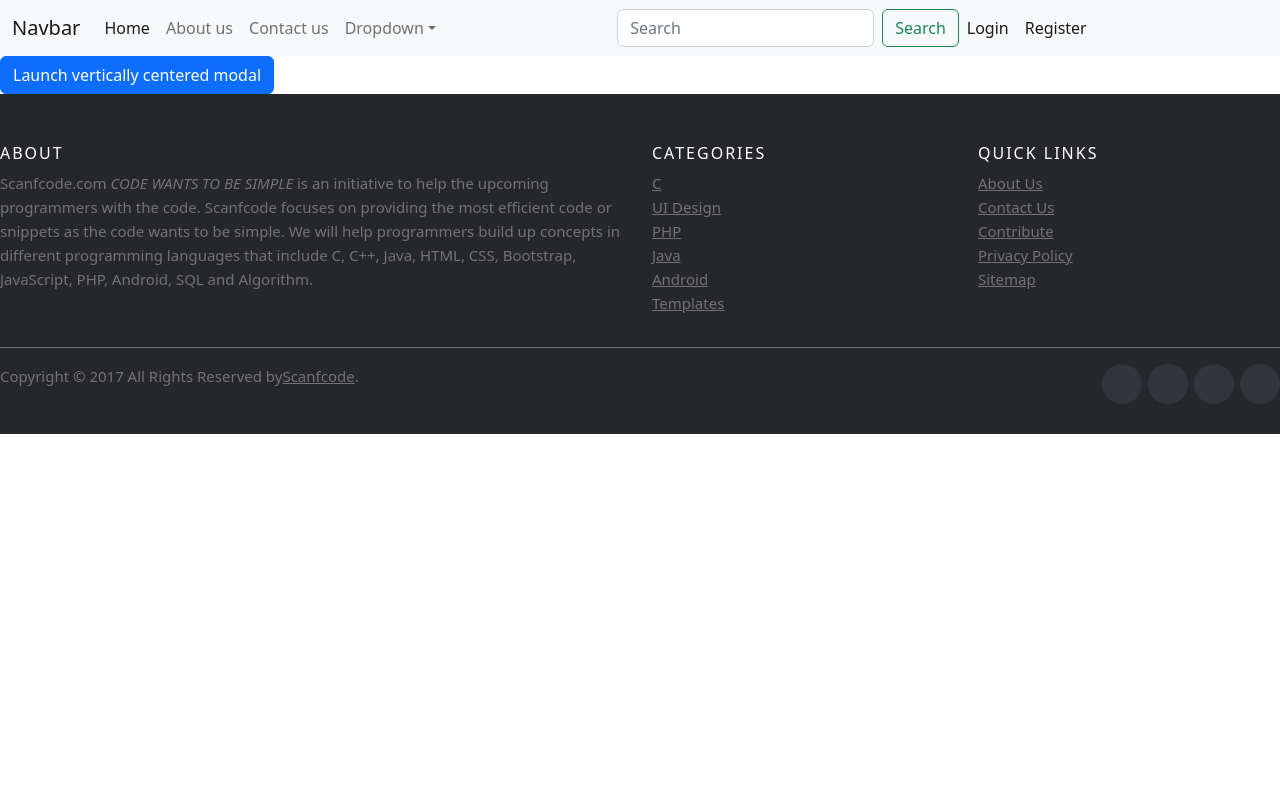
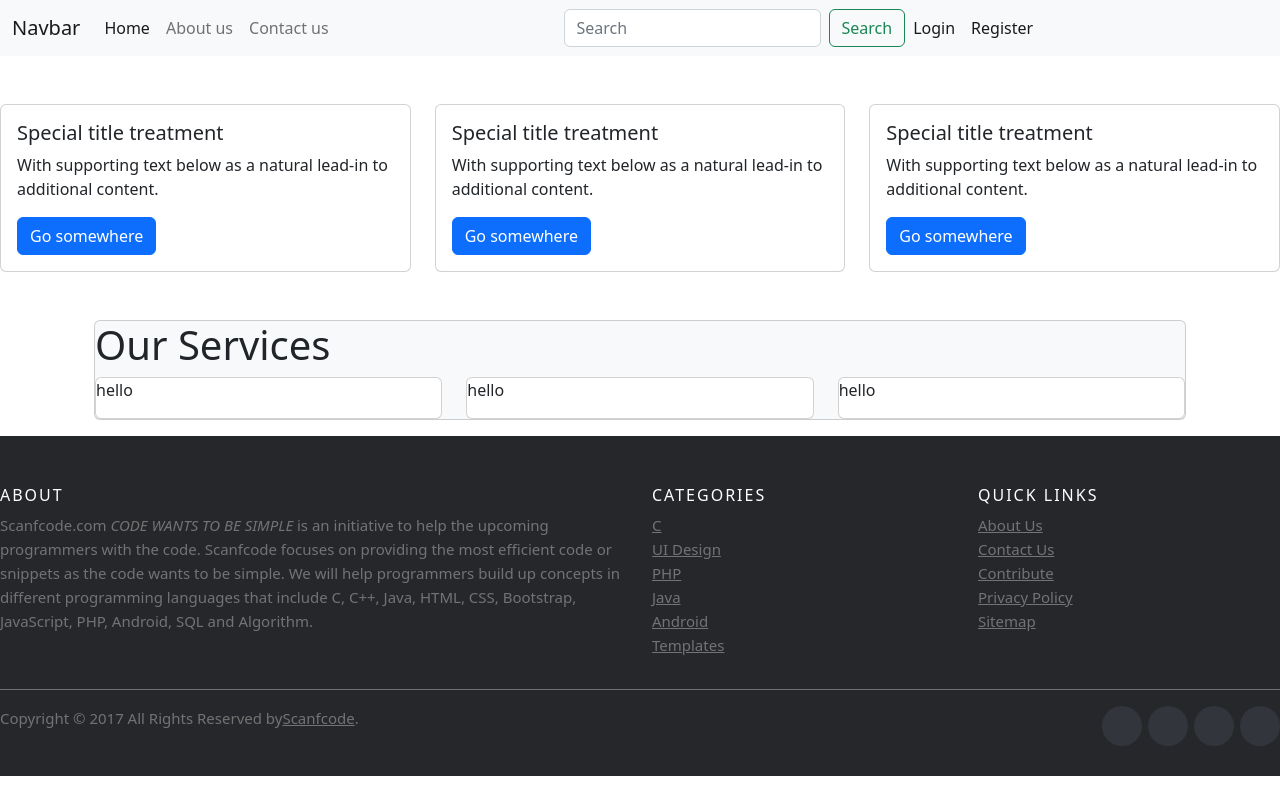
Before and after one commit to muhabilal/ecommerce, a React (Create React App) app: page /Aboutus in a window 1280 px wide. Built offline with nearby package versions, Linux system fonts and the light colour scheme.

Commit message:
complete Login register

```diff
--- a/src/Accounts/LogIn.jsx
+++ b/src/Accounts/LogIn.jsx
@@ -1,14 +1,59 @@
 import React, { useState } from "react";
-
+import CenterModal from "../Components/CenterModal";
+import Input from "../Components/Input";
+import { Link, useNavigate } from "react-router-dom";
 import "./Account.css";
-import Card from "../Components/Card";
 function LogIn() {
   const [email, setEmail] = useState("");
   const [password, setPassword] = useState("");
+  const [modalShow, setModalShow] = React.useState(false);
+  console.log("modal is", modalShow);
+  const navigate = useNavigate();
   return (
     <>
       <div className="container1">
-        <Card title="Login" btnText="Login" btntext="Forget Passcode" />
+        <div class="card w-50  m-auto h-100">
+          <div class="card-body">
+            <h1 class="card-title text-center">Login</h1>
+            <p class="card-text">
+              Welcome Back! Register Your account and buy products in cheap
+              prices.
+            </p>
+            <div class="mb-3 row">
+              <Input Label="Email" InputType="text" />
+            </div>
+            <div class="mb-3 row">
+              <Input Label="Password" InputType="password" />
+            </div>
+            <div className="d-grid gap-2 d-md-flex justify-md-end">
+              <Link to={"/Register"}>Don't have an account</Link>
+            </div>
+            <div className="d-grid gap-2 d-md-flex justify-content-between">
+              <button
+                type="button"
+                class="btn btn-primary"
+                onClick={() => navigate("/")}
+              >
+                Login
+              </button>
+              <button
+                type="button"
+                class="btn btn-primary"
+                onClick={() => setModalShow(true)}
+              >
+                Forget
+              </button>
+              {modalShow == true ? (
+                <CenterModal
+                  show={modalShow}
+                  title="Welcome!"
+                  header="Recover Passcode"
+                  onHide={() => setModalShow(false)}
+                />
+              ) : null}
+            </div>
+          </div>
+        </div>
       </div>
     </>
   );
--- a/src/Accounts/Register.jsx
+++ b/src/Accounts/Register.jsx
@@ -1,11 +1,46 @@
 import React from "react";
+import { useNavigate } from "react-router-dom";
+import { Navigation } from "swiper";
+import Input from "../Components/Input";
 import "./Account.css";
-import Card from "../Components/Card";
 function Register() {
+  const naviagte = useNavigate();
   return (
     <>
       <div className="container1">
-        <Card title="Register" btnText="Register" btntext="Login" />
+        <div class="card w-50  m-auto h-100">
+          <div class="card-body">
+            <h1 class="card-title text-center">Register</h1>
+            <p class="card-text">
+              Welcome Back! Enter your registered account.
+            </p>
+            <div class="mb-3 row">
+              <Input Label="UserName" InputType="text" />
+            </div>
+            <div class="mb-3 row">
+              <Input Label="Email" InputType="text" />
+            </div>
+            <div class="mb-3 row">
+              <Input Label="Password" InputType="text" />
+            </div>
+            <div className="d-grid gap-2 d-md-flex justify-content-between">
+              <button
+                type="button"
+                class="btn btn-primary"
+                onClick={() => naviagte("/Login")}
+              >
+                Register
+              </button>
+              <button
+                type="button"
+                class="btn btn-primary"
+                onClick={() => naviagte("/Login")}
+              >
+                Login
+              </button>
+            </div>
+          </div>
+        </div>
       </div>
     </>
   );
--- a/src/Components/Card.jsx
+++ b/src/Components/Card.jsx
@@ -1,76 +1,41 @@
 import React from "react";
-import CenterModal from "./CenterModal";
-function Card(props) {
-  const header = props.title;
-  const text = props.btnText;
-  const text1 = props.btntext;
-  const [modalShow, setModalShow] = React.useState(false);
-  console.log("modal is", modalShow);
+
+function Card() {
   return (
-    <div class="card w-50  m-auto h-100">
+    <>
+      <div class="card">
         <div class="card-body">
-        <h1 class="card-title text-center">{header}</h1>
+          <h5 class="card-title">Special title treatment</h5>
           <p class="card-text">
-          Welcome Back! Register Your account and buy products in cheap prices.
+            With supporting text below as a natural lead-in to additional
+            content.
           </p>
-        <div class="mb-3 row">
-          <label for="staticEmail" class="col-sm-2 col-form-label">
-            Username
-          </label>
-          <div class="col-sm-10">
-            <input
-              type="text"
-              class="form-control"
-              // id="staticEmail"
-              // value="email@example.com"
-            />
+          <a href="#" class="btn btn-primary">
+            Go somewhere
+          </a>
         </div>
       </div>
-        <div class="mb-3 row">
-          <label for="staticEmail" class="col-sm-2 col-form-label">
-            Email
-          </label>
-          <div class="col-sm-10">
-            <input
-              type="text"
-              class="form-control"
-              id="staticEmail"
-              // value="email@example.com"
-            />
+      {/* <div class="card mb-3" style="max-width: 540px;">
+        <div class="row g-0">
+          <div class="col-md-4">
+            <img src="..." class="img-fluid rounded-start" alt="..." />
           </div>
-        </div>
-        <div class="mb-3 row">
-          <label for="inputPassword" class="col-sm-2 col-form-label">
-            Password
-          </label>
-          <div class="col-sm-10">
-            <input type="password" class="form-control" id="inputPassword" />
-          </div>
-        </div>
-        <div className="d-grid gap-2 d-md-flex justify-content-between">
-          <button type="button" class="btn btn-primary">
-            {text}
-          </button>
-          <button
-            type="button"
-            class="btn btn-primary"
-            onClick={() =>
-              text1 == "Forget Passcode" ? setModalShow(true) : false
-            }
-          >
-            {text1}
-          </button>
-          {modalShow == true ? (
-            <CenterModal
-              show={modalShow}
-              title="Welcome!"
-              header="Recover Passcode"
-              onHide={() => setModalShow(false)}
-            />
-          ) : null}
+          <div class="col-md-8">
+            <div class="card-body">
+              <h5 class="card-title">Card title</h5>
+              <p class="card-text">
+                This is a wider card with supporting text below as a natural
+                lead-in to additional content. This content is a little bit
+                longer.
+              </p>
+              <p class="card-text">
+                <small class="text-muted">Last updated 3 mins ago</small>
+              </p>
             </div>
           </div>
         </div>
+      </div> */}
+    </>
   );
 }
 
--- /dev/null
+++ b/src/Components/Input.jsx
@@ -0,0 +1,14 @@
+import React from "react";
+
+function Input(props) {
+  return (
+    <>
+      <label class="col-sm-2 col-form-label">{props.Label}</label>
+      <div class="col-sm-10">
+        <input type={props.InputType} class="form-control" />
+      </div>
+    </>
+  );
+}
+
+export default Input;
--- a/src/Components/NavBar.jsx
+++ b/src/Components/NavBar.jsx
@@ -35,7 +35,7 @@ function NavBar() {
                 Contact us
               </a>
             </li>
-            <li class="nav-item dropdown">
+            {/* <li class="nav-item dropdown">
               <a
                 class="nav-link dropdown-toggle"
                 href="#"
@@ -66,7 +66,7 @@ function NavBar() {
                   </a>
                 </li>
               </ul>
-            </li>
+            </li> */}
           </ul>
           <form class="d-flex">
             <input
@@ -79,7 +79,7 @@ function NavBar() {
               Search
             </button>
           </form>
-          <ul class="navbar-nav me-auto mb-2 mb-lg-0">
+          <ul class="navbar-nav me-auto mb-2 mb-lg-0 ">
             <li class="nav-item">
               <a class="nav-link active" aria-current="page" href="/Login">
                 Login
--- a/src/Home/About/Aboutus.jsx
+++ b/src/Home/About/Aboutus.jsx
@@ -1,19 +1,47 @@
 import React, { useState } from "react";
-
 import Footer from "../../Components/Footer";
-import { Button } from "react-bootstrap";
 import NavBar from "../../Components/NavBar";
-import CenterModal from "../../Components/CenterModal";
-
+import Card from "../../Components/Card";
 function Aboutus() {
   const [modalShow, setModalShow] = React.useState(false);
   return (
     <>
       <NavBar />
-      <Button variant="primary" onClick={() => setModalShow(true)}>
-        Launch vertically centered modal
-      </Button>
-      <CenterModal show={modalShow} onHide={() => setModalShow(false)} />
+      <div class="row mt-5">
+        <div class="col-sm-4">
+          <Card />
+        </div>
+        <div class="col-sm-4">
+          <Card />
+        </div>
+        <div class="col-sm-4">
+          <Card />
+        </div>
+      </div>
+      <div className="container">
+        <div className="container mt-5">
+          <div class="card mb-3 bg-light">
+            <div className="row ">
+              <h1>Our Services</h1>
+              <div className="col-sm-4">
+                <div className="card">
+                  <p>hello</p>
+                </div>
+              </div>
+              <div className="col-sm-4">
+                <div className="card">
+                  <p>hello</p>
+                </div>
+              </div>
+              <div className="col-sm-4">
+                <div className="card">
+                  <p>hello</p>
+                </div>
+              </div>
+            </div>
+          </div>
+        </div>
+      </div>
       <Footer />
     </>
   );
--- a/src/Home/Contact/Contactus.jsx
+++ b/src/Home/Contact/Contactus.jsx
@@ -1,11 +1,23 @@
 import React from "react";
+import Footer from "../../Components/Footer";
 import NavBar from "../../Components/NavBar";
-
+import Card from "../../Components/Card";
 function Contactus() {
   return (
     <>
       <NavBar />
-      <div>Contactus</div>;
+      <div class="row mt-5">
+        <div class="col-sm-4">
+          <Card />
+        </div>
+        <div class="col-sm-4">
+          <Card />
+        </div>
+        <div class="col-sm-4">
+          <Card />
+        </div>
+      </div>
+      <Footer />
     </>
   );
 }
```
Lines whose indentation alone changed are shown as unchanged.
